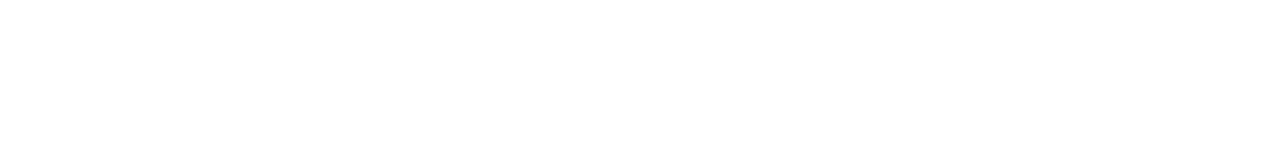
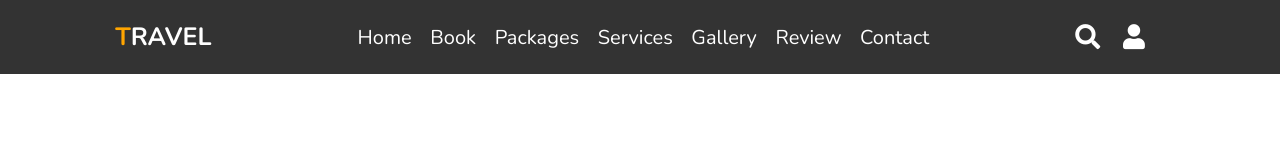
Before and after one commit to daniilyuzhanin/portfolio, a plain HTML site: page travel/index.html in a window 1280 px wide. Drawn offline with nearby package versions, Linux system fonts and the light colour scheme.

Commit message:
feat: add header

```diff
--- a/travel/index.html
+++ b/travel/index.html
@@ -6,11 +6,42 @@
 	<meta http-equiv="X-UA-Compatible" content="IE=edge">
 	<meta name="viewport" content="width=device-width, initial-scale=1.0">
 	<title>Travel</title>
+
+	<link rel="stylesheet" href="https://cdnjs.cloudflare.com/ajax/libs/font-awesome/5.15.3/css/all.min.css">
+
+	<link rel="stylesheet" href="./stylesheet/style.css">
 </head>
 
 <body>
 
+	<header>
 
+		<a href="#" class="logo"><span>T</span>ravel</a>
+
+		<nav class="navigation">
+			<a href="#home">home</a>
+			<a href="#book">book</a>
+			<a href="#packages">packages</a>
+			<a href="#services">services</a>
+			<a href="#gallery">gallery</a>
+			<a href="#review">review</a>
+			<a href="#contact">contact</a>
+		</nav>
+
+		<div class="icons">
+			<div class="fas fa-search" id="search-btn"></div>
+			<div class="fas fa-user" id="login-btn"></div>
+		</div>
+
+		<form action="" class="search-bar-container">
+			<input type="search" placeholder="search here..." id="search-bar">
+			<label for="search-bar" class="fas fa-search"></label>
+		</form>
+
+	</header>
+
+
+	<script src=" ./script.js"></script>
 
 </body>
 
--- /dev/null
+++ b/travel/script.js
@@ -0,0 +1,12 @@
+let searchBtn = document.querySelector('#search-btn');
+let searchBar = document.querySelector('.search-bar-container');
+
+window.onscroll = () => {
+	searchBtn.classList.remove('fa-times');
+	searchBar.classList.remove('active');
+}
+
+searchBtn.addEventListener('click', () => {
+	searchBtn.classList.toggle('fa-times');
+	searchBar.classList.toggle('active');
+});
--- /dev/null
+++ b/travel/stylesheet/style.scss
@@ -0,0 +1,110 @@
+@import url('https://fonts.googleapis.com/css2?family=Nunito:wght@200;300;400;600;700&display=swap');
+
+$orange : #ffa500;
+
+* {
+	font-family: 'Nunito', sans-serif;
+	margin: 0;
+	padding: 0;
+	box-sizing: border-box;
+	text-transform: capitalize;
+	outline: none;
+	border: none;
+	text-decoration: none;
+	transition: all .2s linear;
+}
+
+*::selection {
+	background: $orange;
+	color: #fff;
+}
+
+html {
+	font-size: 62.5%;
+	overflow-x: hidden;
+	scroll-padding-top: 6rem;
+	scroll-behavior: smooth;
+}
+
+header {
+	position: fixed;
+	top: 0; left: 0; right: 0;
+	background: #333;
+	z-index: 1000;
+	display: flex;
+	align-items: center;
+	justify-content: space-between;
+	padding: 2rem 9%;
+
+	.logo{
+		font-size: 2.5rem;
+		font-weight: bolder;
+		color: #fff;
+		text-transform: uppercase;
+	}
+
+	.logo span{
+		color: $orange;
+	}
+
+	.logo:hover{
+		color: $orange;
+	}
+
+	.navigation a{
+		color: #fff;
+		font-size: 2rem;
+		margin: 0 .8rem;
+}
+
+	.navigation a:hover{
+		color: $orange;
+}
+
+	.icons div{
+		font-size: 2.5rem;
+		color: #fff;
+		cursor: pointer;
+		margin-right: 2rem;
+}
+
+	.icons div:hover{
+		color: $orange;
+}
+
+	.search-bar-container {
+		position: absolute;
+		top: 100%;left: 0;right: 0;
+		padding: 1.5rem 2rem;
+		background: #333;
+		border-top: .1rem solid rgba(255, 255, 255, .2);
+		display: flex;
+		align-items: center;
+		z-index: 1001;
+		clip-path: polygon(0 0, 100% 0, 100% 0, 0 0);
+	}
+
+	.search-bar-container.active {
+		clip-path: polygon(0 0, 100% 0, 100% 100%, 0 100%);
+	}
+
+	.search-bar-container #search-bar{
+		width: 100%;
+		padding: 1rem;
+		text-transform: none;
+		color: #333;
+		font-size: 1.7rem;
+		border-radius: .5rem;
+	}
+
+	.search-bar-container label{
+		color: #fff;
+		cursor: pointer;
+		font-size: 3rem;
+		margin-left: 1.5rem;
+	}
+
+	.search-bar-container label:hover{
+		color: $orange;
+	}
+}
```
Also changed, not shown: travel/stylesheet/style.css (added), 1 other file.
